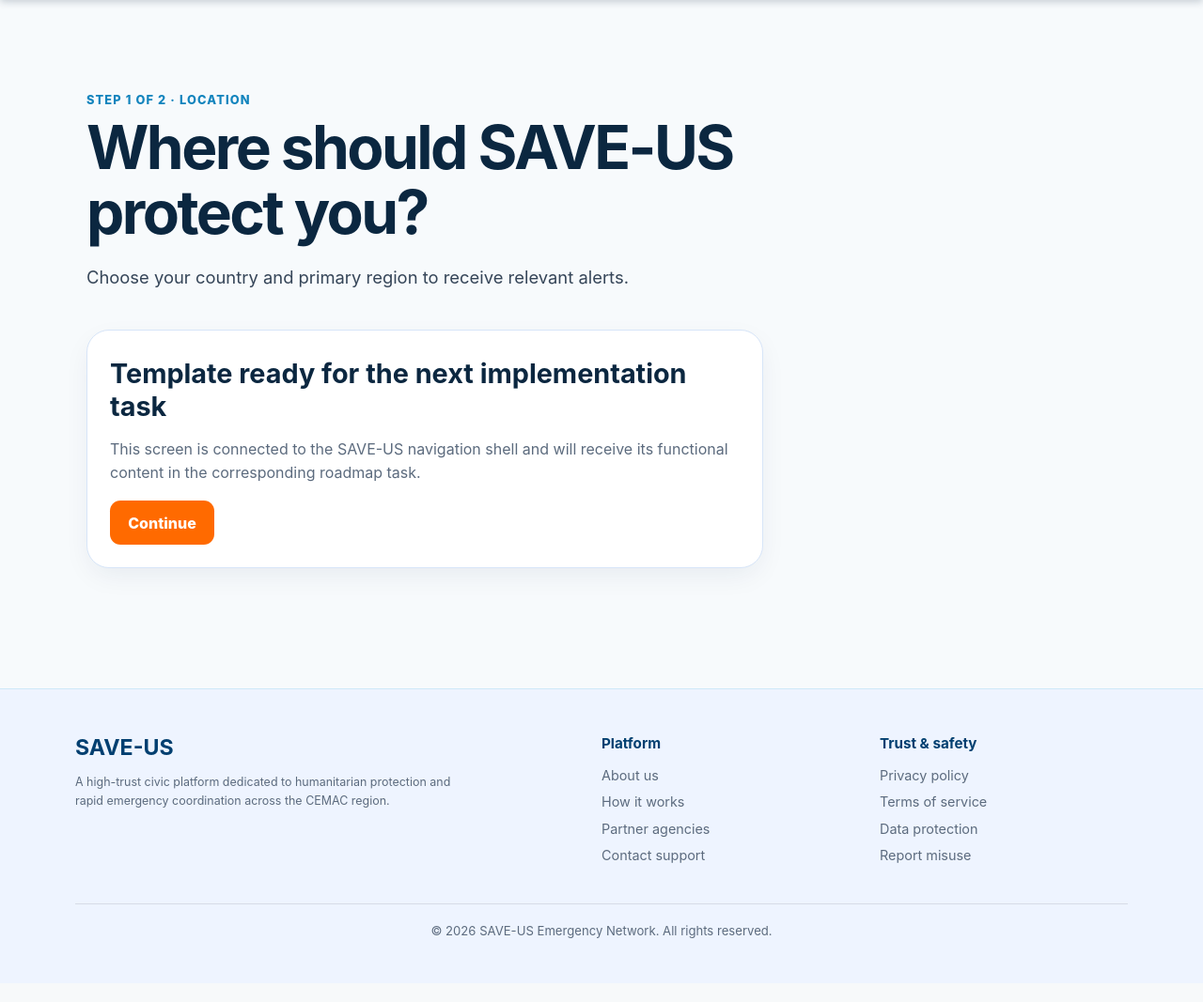
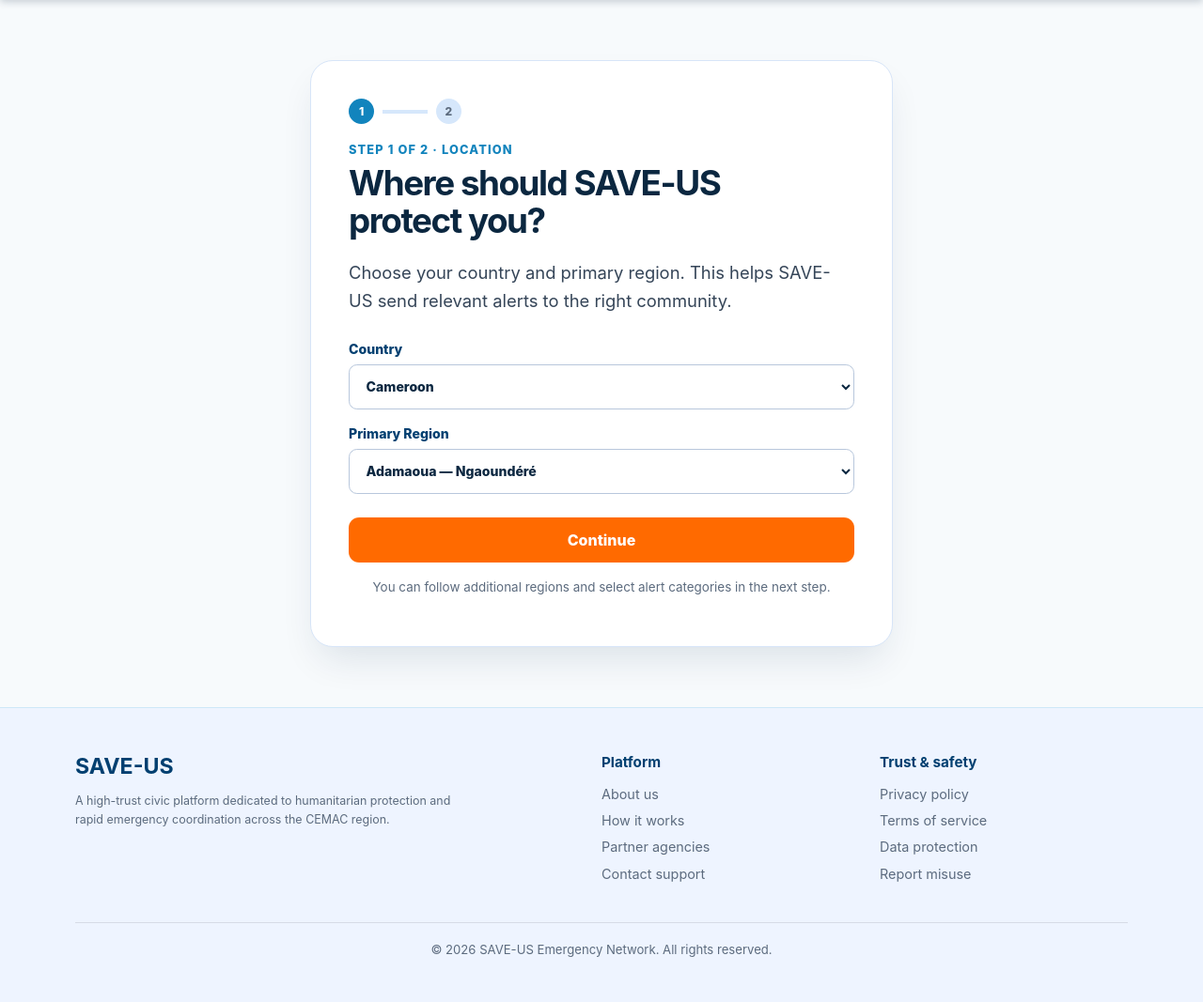
Before and after one commit to Donaldpicsou/SAVE-US, a Flask app: page /onboarding/location in a window 1280 px wide. Shown: the part 80-1147 px from the top of the page at 94% size. Before the commit the page ends 1079 px from the top, so only its background shows below. Run offline with Flask 3, Linux system fonts and the light colour scheme; the visitor is signed in with stand-in values (Sample User, id 1).

Commit message:
MIse à jour de la tâche T8

```diff
--- a/app/routes.py
+++ b/app/routes.py
@@ -6,6 +6,7 @@ from functools import wraps
 from flask import Blueprint, abort, g, jsonify, redirect, render_template, request, session, url_for
 
 from .extensions import db
+from .cemac import load_cemac_data
 from .models import User
 
 
@@ -176,8 +177,65 @@ def settings():
 
 
 @bp.get("/onboarding/location")
+@bp.post("/onboarding/location")
 def onboarding_location():
-    return render_template("simple_page.html", title="Where should SAVE-US protect you?", eyebrow="Step 1 of 2 · Location", description="Choose your country and primary region to receive relevant alerts.", active_page=None, app_shell=False, primary_action="Continue")
+    """Save a new or existing user's country and primary region."""
+    cemac_data = load_cemac_data()
+    pending_phone = session.get("onboarding_phone")
+    user = g.current_user
+
+    if user is None and pending_phone is None:
+        return redirect(url_for("main.sign_in"))
+
+    selected_country_code = request.form.get("country_code", "")
+    selected_region = request.form.get("primary_region", "")
+    error = None
+
+    if request.method == "POST":
+        country = cemac_data.get(selected_country_code)
+        supported_regions = {item["nom"] for item in country["subdivisions"]} if country else set()
+        if country is None:
+            error = "Choose a supported CEMAC country."
+        elif selected_region not in supported_regions:
+            error = f"Choose a valid {country['type_subdivision'].lower()} for {country['name']}."
+        else:
+            if user is None:
+                user = User(
+                    phone_number=pending_phone,
+                    is_phone_verified=True,
+                    country=country["name"],
+                    primary_region=selected_region,
+                )
+                db.session.add(user)
+                db.session.flush()
+                session["user_id"] = user.id
+                session.pop("onboarding_phone", None)
+            else:
+                user.country = country["name"]
+                user.primary_region = selected_region
+
+            db.session.commit()
+            return redirect(url_for("main.dashboard"))
+
+    if user is not None:
+        selected_country_code = next(
+            (code for code, country in cemac_data.items() if country["name"] == user.country),
+            "cameroun",
+        )
+        selected_region = user.primary_region
+    elif not selected_country_code:
+        selected_country_code = "cameroun"
+
+    return render_template(
+        "onboarding_location.html",
+        active_page=None,
+        app_shell=False,
+        cemac_data=cemac_data,
+        selected_country_code=selected_country_code,
+        selected_region=selected_region,
+        error=error,
+        is_profile_update=user is not None,
+    )
 
 
 @bp.get("/notifications")
--- /dev/null
+++ b/app/static/css/onboarding.css
@@ -0,0 +1,14 @@
+/* Country and primary-region onboarding. */
+.onboarding-page { align-items:center; display:flex; justify-content:center; min-height:calc(100vh - 80px); padding:4rem 1.5rem; }
+.onboarding-card { background:#fff; border:1px solid var(--line); border-radius:1.5rem; box-shadow:0 20px 40px -10px rgba(0,41,76,.12); max-width:620px; padding:2.5rem; width:100%; }
+.onboarding-card h1 { font-size:2.3rem; max-width:17ch; }
+.onboarding-progress { align-items:center; display:flex; gap:.55rem; margin-bottom:1.25rem; }
+.onboarding-progress span { align-items:center; background:#d6e7fb; border-radius:50%; color:#5c6b7e; display:inline-flex; font-size:.75rem; font-weight:800; height:1.7rem; justify-content:center; width:1.7rem; }
+.onboarding-progress span.active { background:var(--blue); color:#fff; }
+.onboarding-progress i { background:#d6e7fb; height:.25rem; width:3rem; }
+.onboarding-form { display:grid; gap:1.1rem; margin:1.75rem 0 1rem; }
+.onboarding-form label { color:var(--navy); display:grid; font-size:.88rem; font-weight:800; gap:.45rem; }
+.onboarding-form select { background:#fff; border:1px solid #b8c7dc; border-radius:.55rem; color:var(--ink); padding:.85rem; }
+.onboarding-form .button { margin-top:.5rem; width:100%; }
+.onboarding-note { color:var(--muted); font-size:.84rem; line-height:1.5; text-align:center; }
+@media (max-width:700px) { .onboarding-page { min-height:calc(100vh - 68px); padding:2rem 1.25rem 4rem; }.onboarding-card { padding:1.5rem; } }
--- /dev/null
+++ b/app/static/js/onboarding.js
@@ -0,0 +1,30 @@
+/* Populate the primary-region selector from the local CEMAC dataset. */
+document.addEventListener("DOMContentLoaded", () => {
+  const countrySelect = document.querySelector("#country-code");
+  const regionSelect = document.querySelector("#primary-region");
+  const regionLabel = document.querySelector("#subdivision-label");
+  const dataElement = document.querySelector("#cemac-data");
+
+  if (!countrySelect || !regionSelect || !regionLabel || !dataElement) return;
+
+  const countries = JSON.parse(dataElement.textContent);
+  const initialRegion = window.SAVE_US_SELECTED_REGION;
+
+  const populateRegions = (selectedRegion = "") => {
+    const country = countries[countrySelect.value];
+    regionLabel.textContent = "Primary " + country.type_subdivision;
+    regionSelect.replaceChildren();
+    country.subdivisions.forEach((subdivision) => {
+      const option = new Option(
+        subdivision.nom + " — " + subdivision.chef_lieu,
+        subdivision.nom,
+        false,
+        subdivision.nom === selectedRegion,
+      );
+      regionSelect.add(option);
+    });
+  };
+
+  populateRegions(initialRegion);
+  countrySelect.addEventListener("change", () => populateRegions());
+});
--- a/app/templates/base.html
+++ b/app/templates/base.html
@@ -11,6 +11,7 @@
     <link rel="icon" type="image/svg+xml" href="{{ url_for('static', filename='images/favicon.svg') }}">
     <link rel="stylesheet" href="{{ url_for('static', filename='css/app.css') }}">
     <link rel="stylesheet" href="{{ url_for('static', filename='css/auth.css') }}">
+    <link rel="stylesheet" href="{{ url_for('static', filename='css/onboarding.css') }}">
     <script src="{{ url_for('static', filename='js/app.js') }}" defer></script>
   </head>
   <body>
@@ -58,7 +59,7 @@
             <!-- Visitor actions: sign-in and platform registration. -->
             <div class="account-menu-identity"><span class="account-avatar guest">S</span><span><strong>Welcome to SAVE-US</strong><small>Join the CEMAC safety network</small></span></div>
             <a class="account-menu-primary" href="{{ url_for('main.sign_in') }}">Sign in with phone</a>
-            <a href="{{ url_for('main.onboarding_location') }}">Create an account</a>
+            <a href="{{ url_for('main.sign_in') }}">Create an account</a>
           {% endif %}
         </div>
       </div>
--- /dev/null
+++ b/app/templates/onboarding_location.html
@@ -0,0 +1,36 @@
+{% extends "base.html" %}
+
+{% block title %}Choose your location · SAVE-US{% endblock %}
+
+{% block content %}
+  <!-- Location onboarding: country and primary region determine alert targeting. -->
+  <section class="onboarding-page">
+    <article class="onboarding-card">
+      <!-- Progress indicator; alert preferences are delivered in roadmap task T9. -->
+      <div class="onboarding-progress"><span class="active">1</span><i></i><span>2</span></div>
+      <p class="eyebrow">{{ "Update location" if is_profile_update else "Step 1 of 2 · Location" }}</p>
+      <h1>Where should SAVE-US protect you?</h1>
+      <p class="lead">Choose your country and primary region. This helps SAVE-US send relevant alerts to the right community.</p>
+      {% if error %}<p class="form-error" role="alert">{{ error }}</p>{% endif %}
+      <!-- Values are validated again server-side against the CEMAC reference dataset. -->
+      <form method="post" class="onboarding-form">
+        <label>Country
+          <select name="country_code" id="country-code" required>
+            {% for code, country in cemac_data.items() %}
+              <option value="{{ code }}" {{ "selected" if code == selected_country_code else "" }}>{{ country.name }}</option>
+            {% endfor %}
+          </select>
+        </label>
+        <label><span id="subdivision-label">Primary {{ cemac_data[selected_country_code].type_subdivision }}</span>
+          <select name="primary_region" id="primary-region" required></select>
+        </label>
+        <button class="button emergency" type="submit">{{ "Save location" if is_profile_update else "Continue" }}</button>
+      </form>
+      <p class="onboarding-note">You can follow additional regions and select alert categories in the next step.</p>
+    </article>
+  </section>
+  <!-- Local reference data drives the dynamic subdivision selector without an external request. -->
+  <script id="cemac-data" type="application/json">{{ cemac_data|tojson }}</script>
+  <script>window.SAVE_US_SELECTED_REGION = {{ selected_region|tojson }};</script>
+  <script src="{{ url_for('static', filename='js/onboarding.js') }}" defer></script>
+{% endblock %}
```
Also changed, not shown: tests/test_onboarding.py (added, +59 -0 lines).
